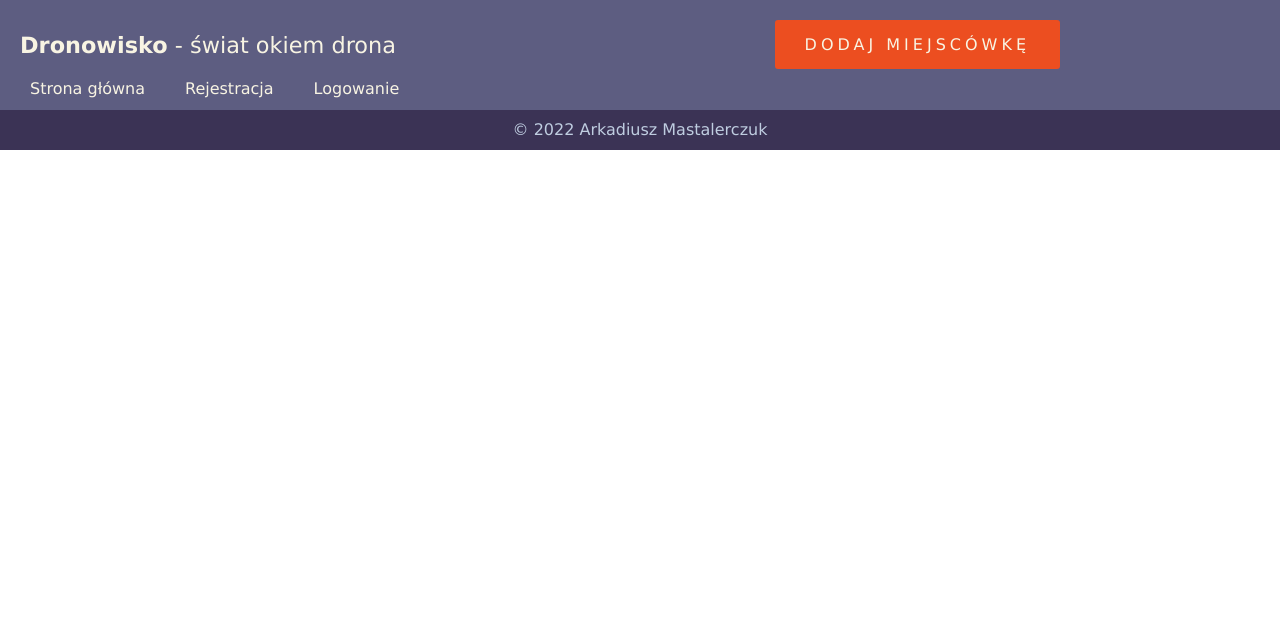
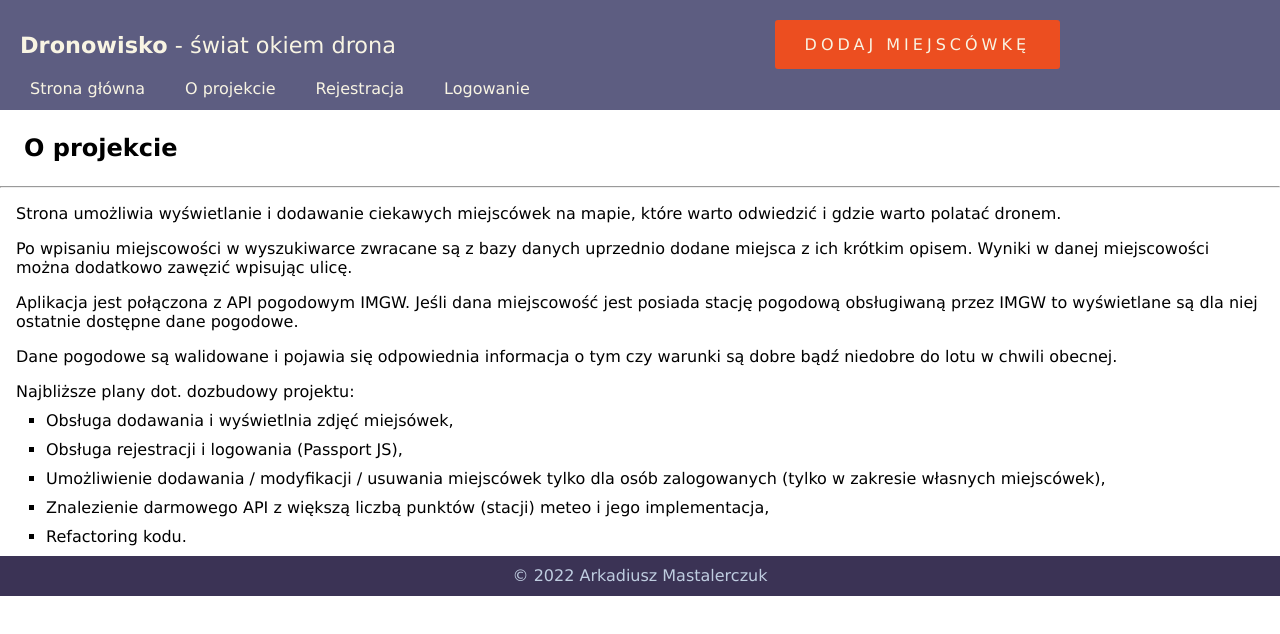
Before and after one commit to arekmastalerczuk/FlyADroneFront, a React (Create React App) app: page /about in a window 1280 px wide. Shown: the top 634 px of the page. Built offline with nearby package versions, Linux system fonts and the light colour scheme.

Commit message:
Added info 'About the project' & components to show them.

```diff
--- a/src/App.tsx
+++ b/src/App.tsx
@@ -5,6 +5,7 @@ import {Header} from './components/layout/Header/Header';
 import {MainContent} from "./components/layout/MainContent/MainContent";
 import {Footer} from "./components/layout/Footer/Footer";
 import {AddForm} from './components/AddForm/AddForm';
+import {About} from "./components/About/About";
 
 export const App = () => {
     const [town, setTown] = useState('');
@@ -15,6 +16,7 @@ export const App = () => {
             <Routes>
                 <Route path="/" element={<MainContent/>}/>
                 <Route path="/add" element={<AddForm/>}/>
+                <Route path="/about" element={<About/>}/>
             </Routes>
             <Footer/>
         </SearchContext.Provider>
--- /dev/null
+++ b/src/components/About/About.css
@@ -0,0 +1,3 @@
+.about h2, .about p {
+    margin: 1em 1em;
+}
--- /dev/null
+++ b/src/components/About/About.tsx
@@ -0,0 +1,25 @@
+import React from 'react';
+import './About.css';
+import {StringsList} from "../common/StringsList";
+
+export const About = () => {
+    return <div className="about">
+        <h2>O projekcie</h2>
+        <hr/>
+        <p>Strona umożliwia wyświetlanie i dodawanie ciekawych miejscówek na mapie, które warto odwiedzić i gdzie warto
+            polatać dronem.</p>
+        <p>Po wpisaniu miejscowości w wyszukiwarce zwracane są z bazy danych uprzednio dodane miejsca z ich krótkim
+            opisem. Wyniki w danej miejscowości można dodatkowo zawęzić wpisując ulicę.</p>
+        <p>Aplikacja jest połączona z API pogodowym IMGW. Jeśli dana miejscowość jest posiada stację pogodową
+            obsługiwaną przez IMGW to wyświetlane są dla niej ostatnie dostępne dane pogodowe.</p>
+        <p>Dane pogodowe są walidowane i pojawia się odpowiednia informacja o tym czy warunki są dobre bądź niedobre do
+            lotu w chwili obecnej.</p>
+        <StringsList list={[
+            "Obsługa dodawania i wyświetlnia zdjęć miejsówek,",
+            "Obsługa rejestracji i logowania (Passport JS),",
+            "Umożliwienie dodawania / modyfikacji / usuwania miejscówek tylko dla osób zalogowanych (tylko w zakresie własnych miejscówek),",
+            "Znalezienie darmowego API z większą liczbą punktów (stacji) meteo i jego implementacja,",
+            "Refactoring kodu."
+        ]}>Najbliższe plany dot. dozbudowy projektu:</StringsList>
+    </div>
+}
--- a/src/components/Menu/Menu.tsx
+++ b/src/components/Menu/Menu.tsx
@@ -7,6 +7,7 @@ export const Menu = () => {
         <nav className="menu">
             <ul className="menu__list">
                 <MenuItem text="Strona główna" to="/"/>
+                <MenuItem text="O projekcie" to="/about"/>
                 <MenuItem text="Rejestracja" to="/register"/>
                 <MenuItem text="Logowanie" to="/login"/>
             </ul>
--- /dev/null
+++ b/src/components/common/StringsList.css
@@ -0,0 +1,8 @@
+.list__item {
+    list-style-type: square;
+    margin: 10px 30px;
+}
+
+.ul__list {
+    margin-left: 1rem;
+}
--- /dev/null
+++ b/src/components/common/StringsList.tsx
@@ -0,0 +1,13 @@
+import React from 'react';
+import './StringsList.css';
+
+interface Props {
+    list: string[];
+    children?: string;
+}
+
+export const StringsList = (props: Props) => {
+    const result = props.list
+        .map((text, index) => <li className="list__item" key={String(index)}>{text}</li>)
+    return <ul className="ul__list">{props.children}{result}</ul>;
+}
```
